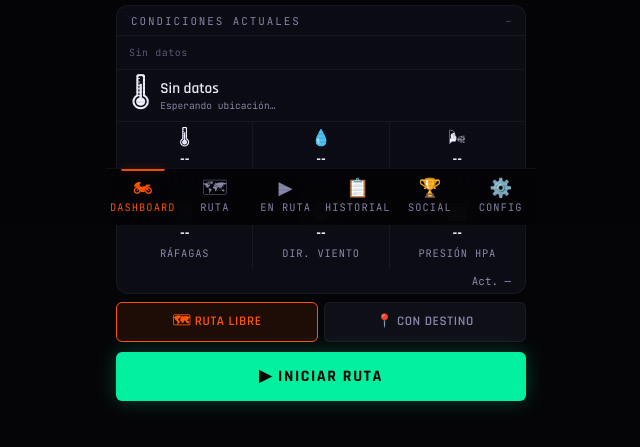
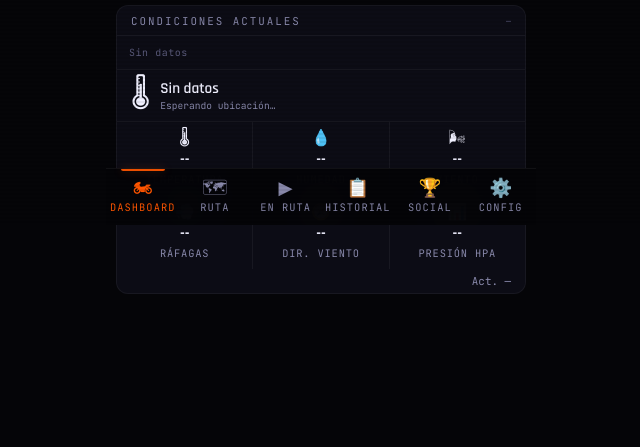
Before and after one commit to logistips01-rgb/bikerweather, a plain HTML site: page index.html in a window 1280 px wide. Shown: the part 575-1022 px from the top of the page, without its empty margins (319-959 px from the left). After the commit the page ends 945 px from the top, so only its background shows below. Drawn offline with nearby package versions, Linux system fonts and the light colour scheme.

Commit message:
Update styles.css

```diff
--- a/css/styles.css
+++ b/css/styles.css
@@ -431,7 +431,8 @@
    ============================================ */
 
 /* ── PESTAÑA EN RUTA ── */
-.riding-section { display: flex; flex-direction: column; gap: 0; position: relative; }
+.riding-section { flex-direction: column; gap: 0; position: relative; }
+.riding-section.active { display: flex; }
 
 /* Mapa de fondo */
 #map-container {
```
